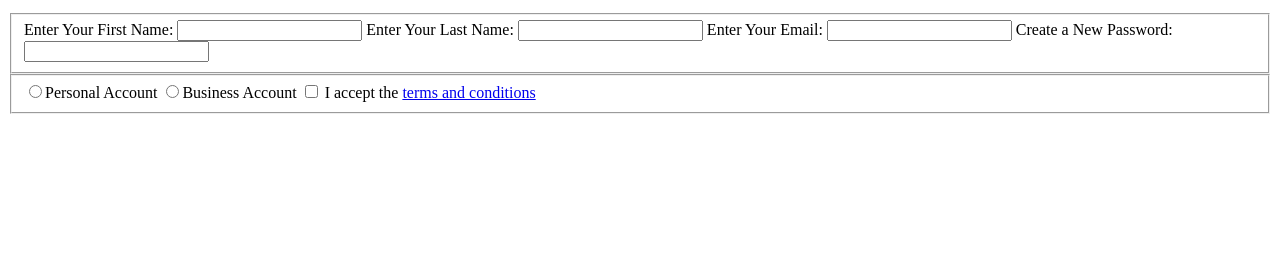
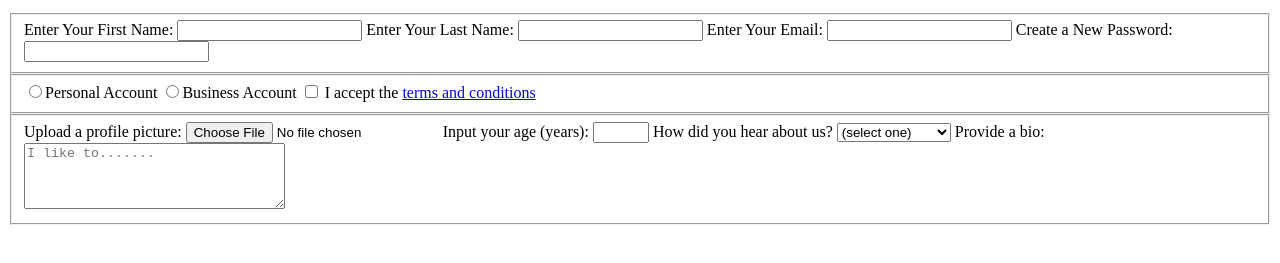
Before and after one commit to Huzama-Ameer/Registration-Form, a plain HTML site: page index.html in a window 1280 px wide. Shown: the part 101-364 px from the top of the page. Drawn offline with Linux system fonts and the light colour scheme.

Commit message:
Add third fieldset

```diff
--- a/index.html
+++ b/index.html
@@ -21,6 +21,21 @@
           <label for="business-account"><input type="radio" name="account-type" id="business-account">Business Account</label>
           <label for="terms-and-condition"><input type="checkbox" name="terms-and-condition" id="terms-and-condition"> I accept the <a href="https://www.freecodecamp.org/news/terms-of-service/">terms and conditions</a> </label>
       </fieldset>
+      <fieldset>
+        <label for="profile-picture">Upload a profile picture: <input type="file" name="profile-picture" id="profile-picture"></label>
+        <label for="age">Input your age (years): <input type="number" name="age" id="age" min="14" max="40"></label>
+        <label for="refferrer">How did you hear about us?
+            <select name="refferrer" id="refferrer">
+                <option value="">(select one)</option>
+                <option value="1">Friends, Family</option>
+                <option value="2">Social Media</option>
+                <option value="3">Other</option>
+            </select>
+        </label>
+        <label for="bio">Provide a bio:
+            <textarea name="bio" id="bio" cols="30" rows="4" placeholder="I like to......."></textarea>
+        </label>
+      </fieldset>
     </form>
 </body>
 </html>
```
